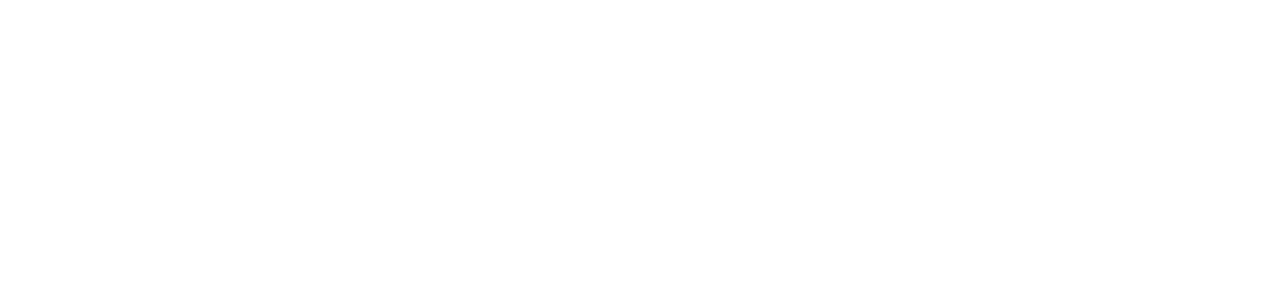
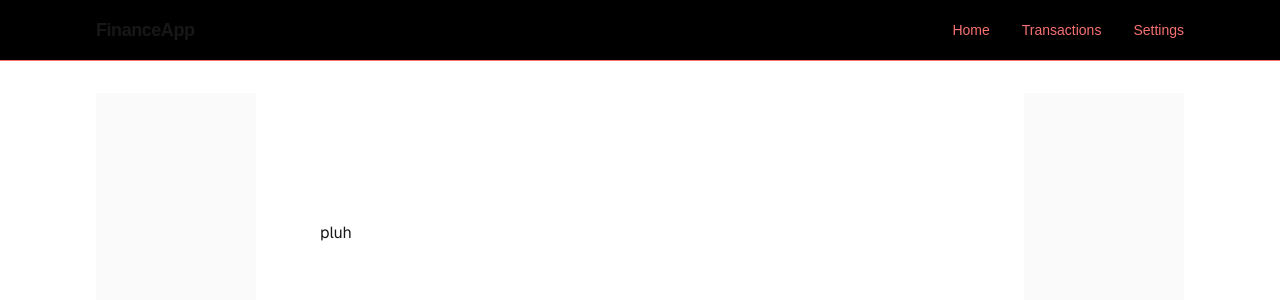
Before and after one commit to NCHS-Software-Engineering/HS-Finance, a Next.js app in the folder hs-finance/: page / in a window 1280 px wide. Shown: the top 300 px of the page. Built offline with nearby package versions, Linux system fonts and the light colour scheme.

Commit message:
Built Basic NavBar

```diff
--- a/hs-finance/app/layout.tsx
+++ b/hs-finance/app/layout.tsx
@@ -25,8 +25,44 @@ export default function RootLayout({
   return (
     <html lang="en">
       <body
-        className={`${geistSans.variable} ${geistMono.variable} antialiased`}
+        className={`${geistSans.variable} ${geistMono.variable} antialiased bg-[#F9FAFB] text-[#1F2937]`}
       >
+        {/* Navbar */}
+        <nav className="w-full border-b border-[#F87171] bg-black">
+          <div className="mx-auto flex max-w-6xl items-center justify-between px-8 py-4">
+            {/* App Name */}
+            <div className="text-lg font-semibold tracking-tight">
+              FinanceApp
+            </div>
+
+            {/* Navigation Links */}
+            <div className="flex items-center gap-8 text-sm">
+              <a
+                href="/"
+                className="text-[#F87171] hover:text-[#ffffff] hover:underline underline-offset-4"
+              >
+                Home
+              </a>
+              <a
+                href="/transactions"
+                className="text-[#F87171] hover:text-[#ffffff] hover:underline underline-offset-4"
+              >
+                Transactions
+              </a>
+              <a
+                href="/settings"
+                className="text-[#F87171] hover:text-[#ffffff] hover:underline underline-offset-4"
+              >
+                Settings
+              </a>
+            </div>
+          </div>
+        </nav>
+
+        {/* Page Content */}
+        <main className="mx-auto max-w-6xl px-8 py-8">
+          {children}
+        </main>
       </body>
     </html>
   );
```
